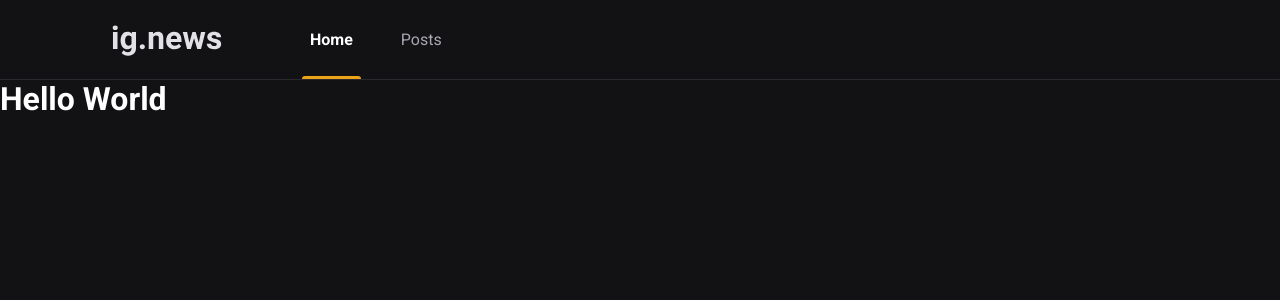
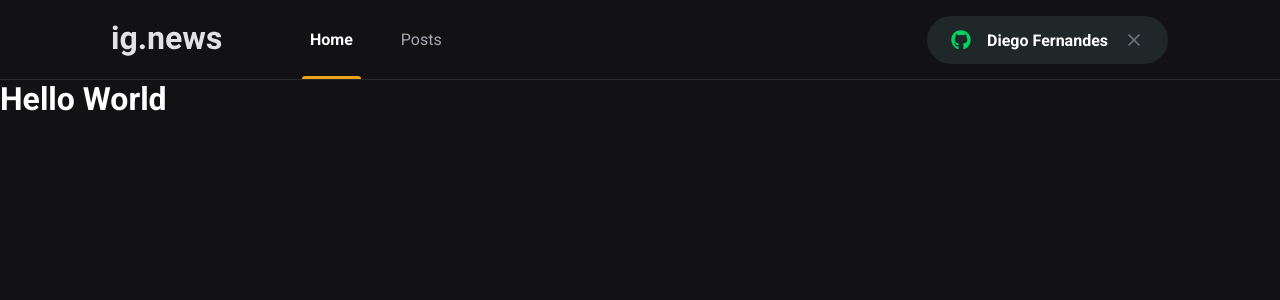
Before and after one commit to Lego4m/Ignite-ReactJS, a Next.js app in the folder 03-ignews/: page / in a window 1280 px wide. Shown: the top 300 px of the page. Built offline with nearby package versions, Linux system fonts and the light colour scheme.

Commit message:
03 - Componente: SignInButton

```diff
--- a/03-ignews/package.json
+++ b/03-ignews/package.json
@@ -12,6 +12,7 @@
     "next": "12.1.6",
     "react": "18.1.0",
     "react-dom": "18.1.0",
+    "react-icons": "^4.3.1",
     "sass": "^1.51.0"
   },
   "devDependencies": {
--- a/03-ignews/src/components/Header/index.tsx
+++ b/03-ignews/src/components/Header/index.tsx
@@ -1,3 +1,4 @@
+import { SignInButton } from '../SignInButton';
 import styles from './styles.module.scss';
 
 export function Header() {
@@ -9,6 +10,8 @@ export function Header() {
           <a className={styles.active} href="">Home</a>
           <a href="">Posts</a>
         </nav>
+
+        <SignInButton />
       </div>
     </header>
   )
--- a/03-ignews/src/components/Header/styles.module.scss
+++ b/03-ignews/src/components/Header/styles.module.scss
@@ -51,4 +51,8 @@
       }
     }
   }
+
+  button {
+    margin-left: auto;
+  }
 }
--- /dev/null
+++ b/03-ignews/src/components/SignInButton/index.tsx
@@ -0,0 +1,27 @@
+import { FaGithub } from 'react-icons/fa';
+import { FiX } from 'react-icons/fi';
+
+import styles from './styles.module.scss';
+
+export function SignInButton() {
+  const isUserLoggedIn = true;
+
+  return isUserLoggedIn ? (
+    <button
+      type="button"
+      className={styles.signInButton}
+    >
+      <FaGithub color="#04d361" />
+      Diego Fernandes
+      <FiX color="#737680" className={styles.closeIcon}/>
+    </button>
+  ) : (
+    <button
+      type="button"
+      className={styles.signInButton}
+    >
+      <FaGithub color="#eba417" />
+      Sign in with Github
+    </button>
+  );
+}
--- /dev/null
+++ b/03-ignews/src/components/SignInButton/styles.module.scss
@@ -0,0 +1,33 @@
+.signInButton {
+  height: 3rem;
+  border-radius: 3rem;
+  background: var(--gray-850);
+  border: 0;
+  padding: 0 1.5rem;
+
+  display: flex;
+  align-items: center;
+  justify-content: center;
+
+  color: var(--white);
+  font-weight: bold;
+
+  svg {
+    width: 20px;
+    height: 20px;
+  }
+
+  svg:first-child {
+    margin-right: 1rem;
+  }
+
+  svg.closeIcon {
+    margin-left: 1rem;
+  }
+
+  transition: filter 0.2s;
+
+  &:hover {
+    filter: brightness(0.8);
+  }
+}
--- a/03-ignews/src/styles/global.scss
+++ b/03-ignews/src/styles/global.scss
@@ -10,6 +10,7 @@
   --gray-100: #e1e1e6;
   --gray-300: #a8a8b3;
   --gray-800: #29292e;
+  --gray-850: #1f2729;
   --gray-900: #121214;
 
   --cyan-500: #61dafb;
```
Also changed, not shown: 1 other file (tests, documents, lock files or other folders).
